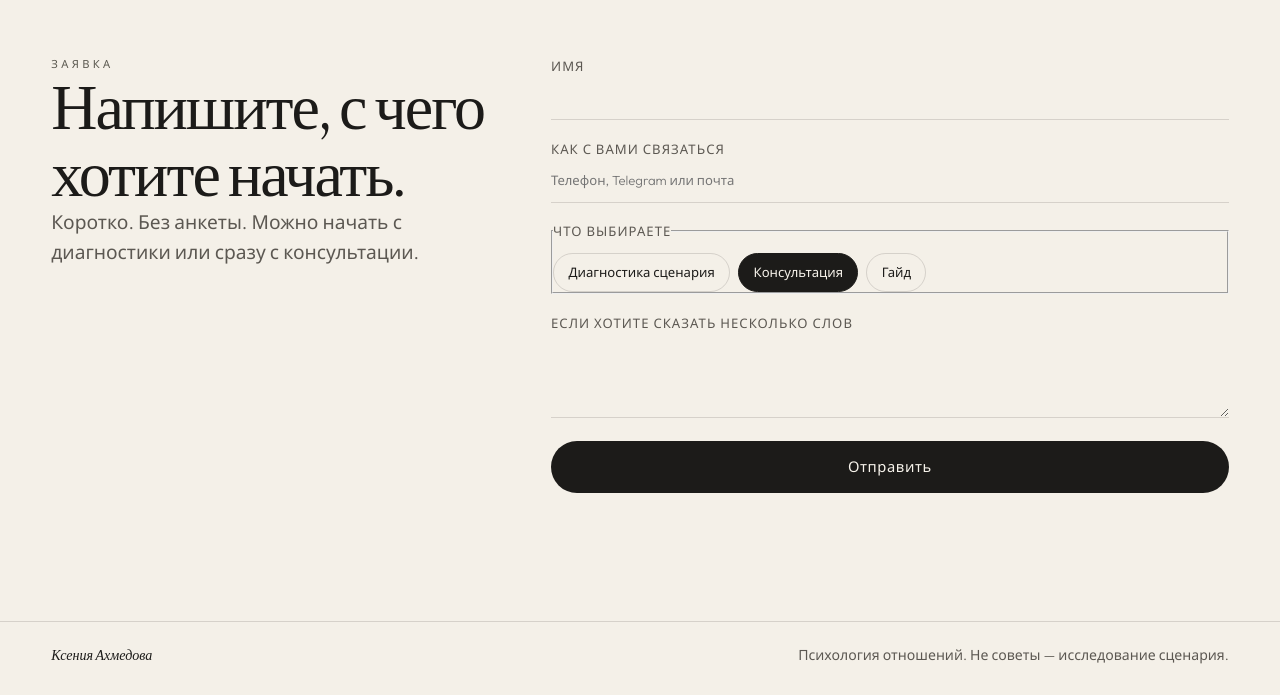
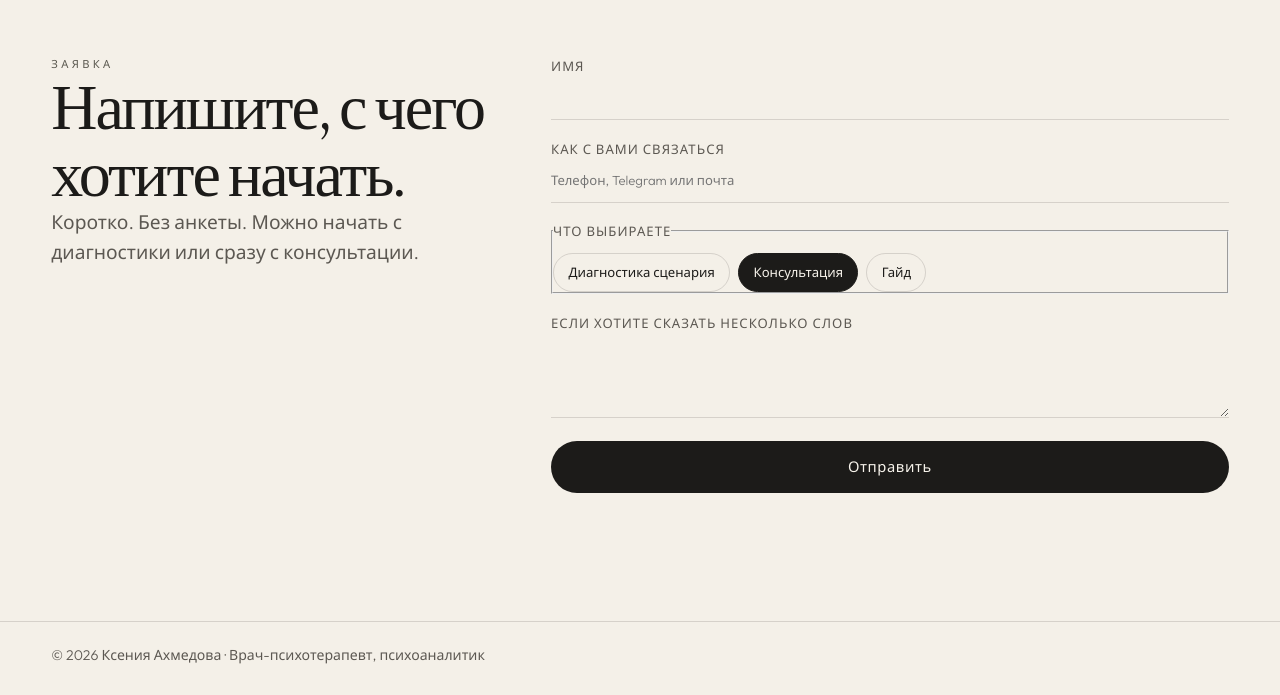
Before and after one commit to marygold60588-pixel/ksenia-ahmedova-site, a React (Vite) app: page / in a window 1280 px wide. Shown: the part 7078-7773 px from the top of the page. Built offline with nearby package versions, Linux system fonts and the light colour scheme; no server answers.

Commit message:
Update footer text

```diff
--- a/src/components/layout/Footer.tsx
+++ b/src/components/layout/Footer.tsx
@@ -1,10 +1,9 @@
-import { site } from "@/content";
-
 export default function Footer() {
   return (
     <footer className="site-footer">
-      <p className="footer-name">{site.identity.fullName}</p>
-      <p className="footer-note">{site.footer.note}</p>
+      <p className="footer-note">
+        © 2026 Ксения Ахмедова · Врач-психотерапевт, психоаналитик
+      </p>
     </footer>
   );
 }
```
